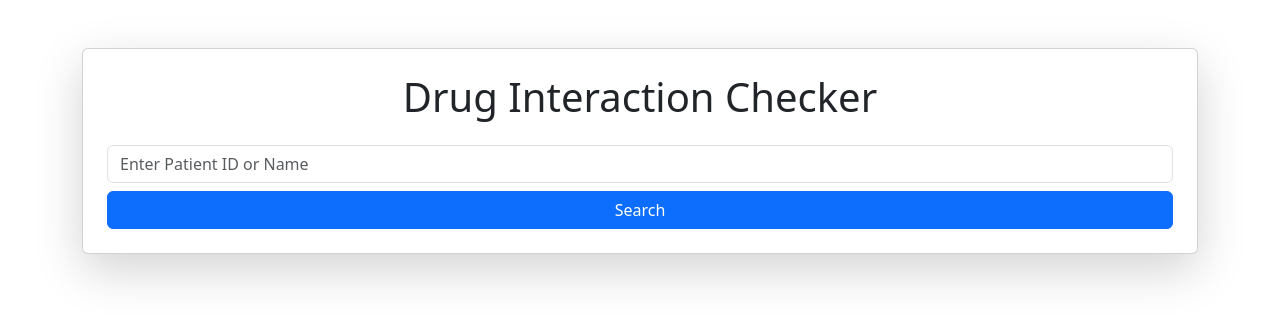
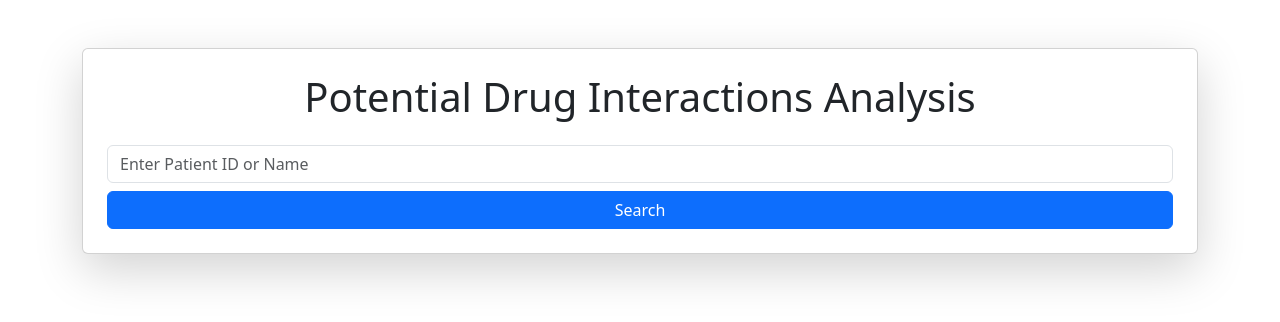
Before and after one commit to gatechh/PDIA, a React (Create React App) app: page / in a window 1280 px wide. Shown: the top 322 px of the page. Built offline with nearby package versions, Linux system fonts and the light colour scheme.

Commit message:
fix name

```diff
--- a/src/App.js
+++ b/src/App.js
@@ -65,7 +65,7 @@ const DrugInteractionApp = () => {
   return (
     <div className="container mt-5">
       <div className="card p-4 shadow-lg">
-        <h1 className="mb-4 text-center">Drug Interaction Checker</h1>
+        <h1 className="mb-4 text-center">Potential Drug Interactions Analysis</h1>
         <input
           type="text"
           value={patientId}
```
